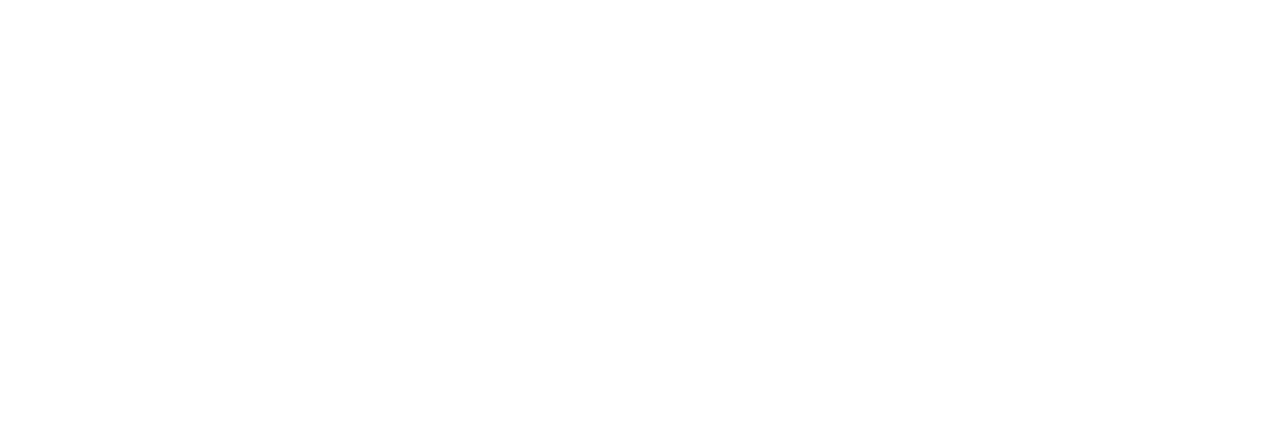
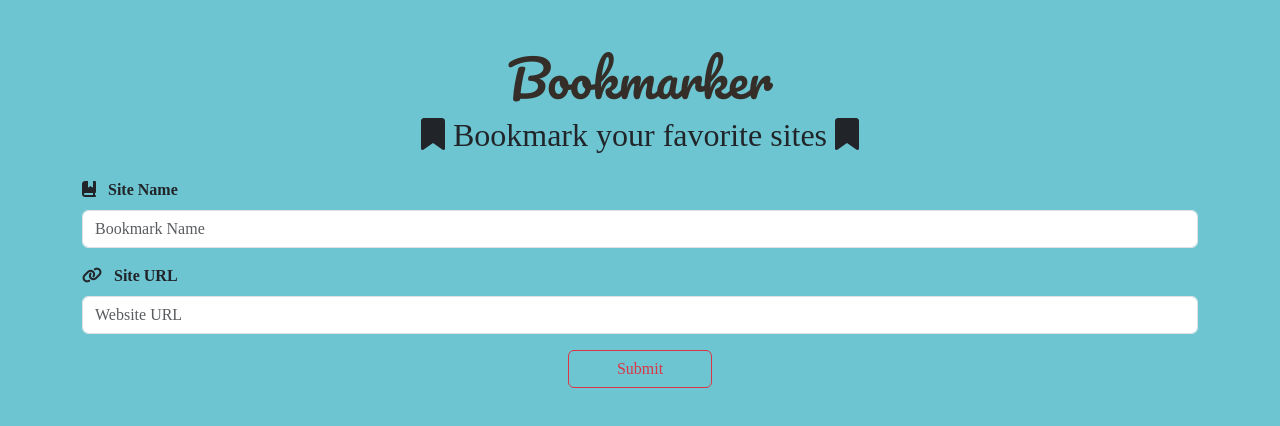
Before and after one commit to khaledradwan96/Bookmarker, a plain HTML site: page index.html in a window 1280 px wide. Drawn offline with Linux system fonts and the light colour scheme; a web font is replaced by a local one.

Commit message:
build: create main structure of site

```diff
--- /dev/null
+++ b/css/main.css
@@ -0,0 +1,14 @@
+body {
+  font-family: "PT Sans Caption", "sans-serif";
+}
+
+main {
+  min-height: 100vh;
+  background-color: #6dc5d1;
+}
+main h1 {
+  font-family: "Pacifico", "cursive";
+  font-size: 50px;
+  color: #352e28;
+  position: relative;
+}
--- a/index.html
+++ b/index.html
@@ -5,14 +5,50 @@
     <meta charset="UTF-8">
     <meta name="viewport" content="width=device-width, initial-scale=1.0">
     <title>Bookmarker</title>
+    <!-- fonts -->
+    <link rel="preconnect" href="https://fonts.googleapis.com">
+    <link rel="preconnect" href="https://fonts.gstatic.com" crossorigin>
+    <link href="https://fonts.googleapis.com/css2?family=PT+Sans+Caption:wght@400;700&family=Pacifico&display=swap"
+        rel="stylesheet">
 
     <!-- css files -->
     <link rel="stylesheet" href="css/all.min.css">
     <link rel="stylesheet" href="css/bootstrap.min.css">
+    <link rel="stylesheet" href="css/main.css">
 </head>
 
 <body>
 
+    <main class="py-5">
+        <div class="container text-center">
+            <h1>Bookmarker</h1>
+            <div class="add-control">
+                <h2 class="mb-4">
+                    <i class="fa-solid fa-bookmark"></i>
+                    Bookmark your favorite sites
+                    <i class="fa-solid fa-bookmark"></i>
+                </h2>
+
+                <div class="mt-3 text-start">
+                    <label for="siteName" class="fw-bold mb-2">
+                        <i class="fa-solid fa-book-bookmark pe-2"></i>
+                        Site Name
+                    </label>
+                    <input type="text" id="siteName" class="form-control" placeholder="Bookmark Name">
+                </div>
+
+                <div class="mt-3 text-start">
+                    <label for="siteURL" class="fw-bold mb-2">
+                        <i class="fa-solid fa-link pe-2"></i>
+                        Site URL
+                    </label>
+                    <input type="url" id="siteURL" class="form-control" placeholder="Website URL">
+                </div>
+
+                <button class="btn btn-outline-danger px-5 mt-3">Submit</button>
+            </div>
+        </div>
+    </main>
 
     <!-- JS files -->
     <script src="js/bootstrap.bundle.min.js"></script>
```
